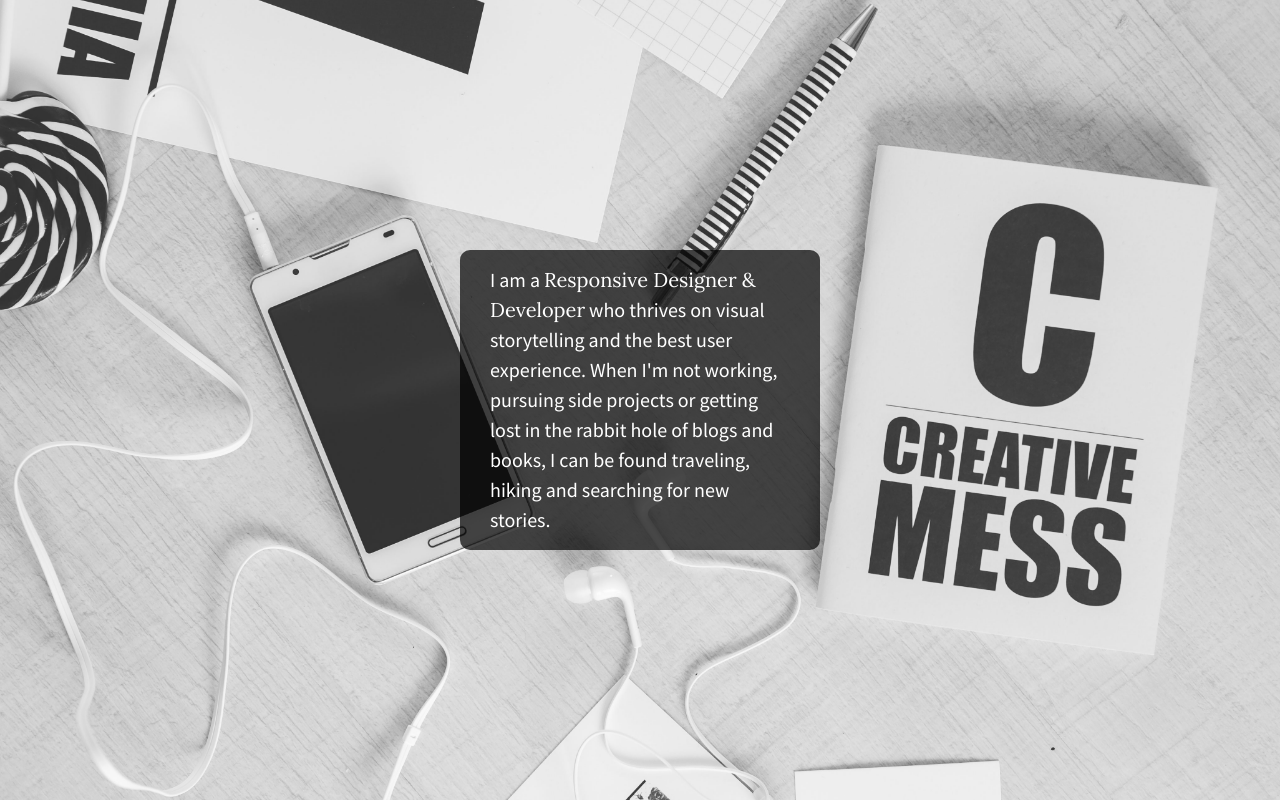
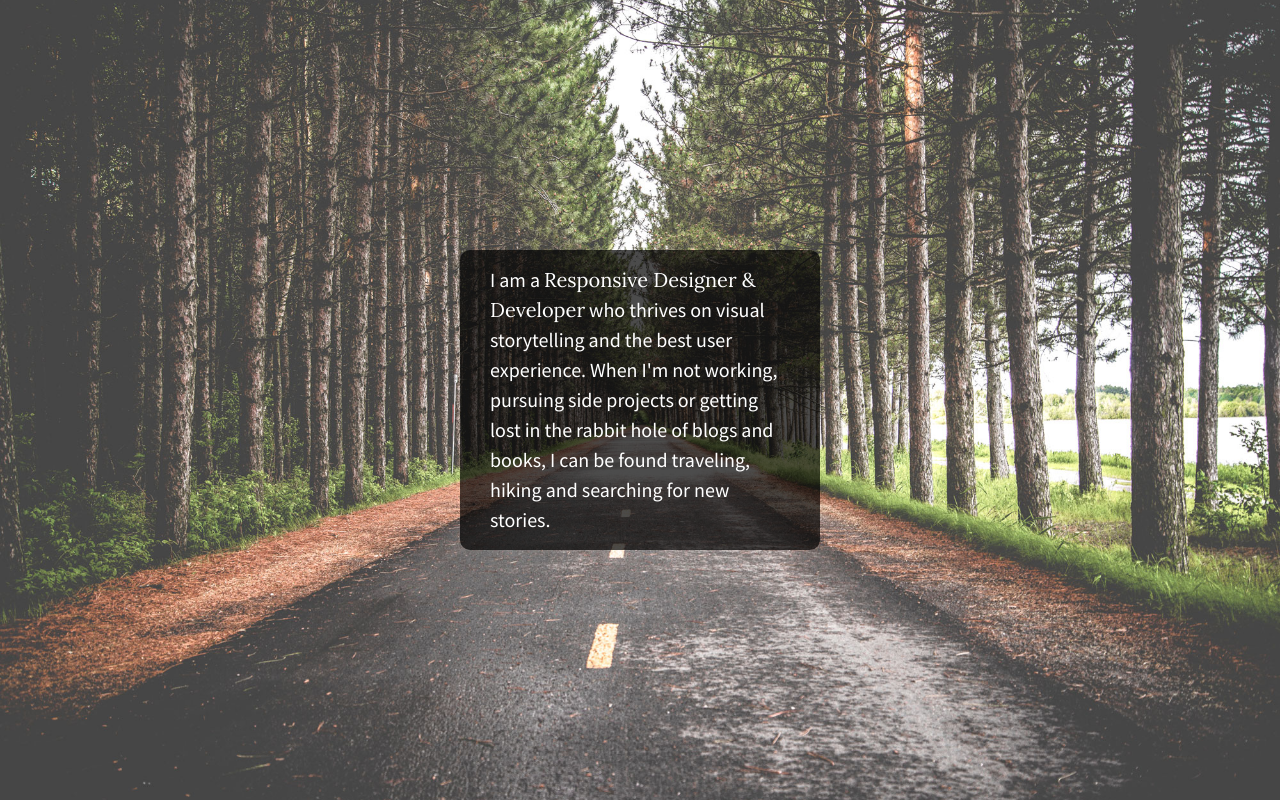
Before and after one commit to anitasong/Aisha, a plain HTML site: page index.html in a window 1280 px wide. Drawn offline with nearby package versions, Linux system fonts and the light colour scheme.

Commit message:
background-img

```diff
--- a/css/main.css
+++ b/css/main.css
@@ -97,7 +97,7 @@ textarea {
 
 /*Large Background Image*/
 html {
-    background: url(../img/bkgd2.jpg) no-repeat center center fixed;
+    background: url(../img/bkgd.jpg) no-repeat center center fixed;
     background-size: cover;
     height: 100%;
    /* set height to 100% - these are important for allowing content to vertically align */
```
